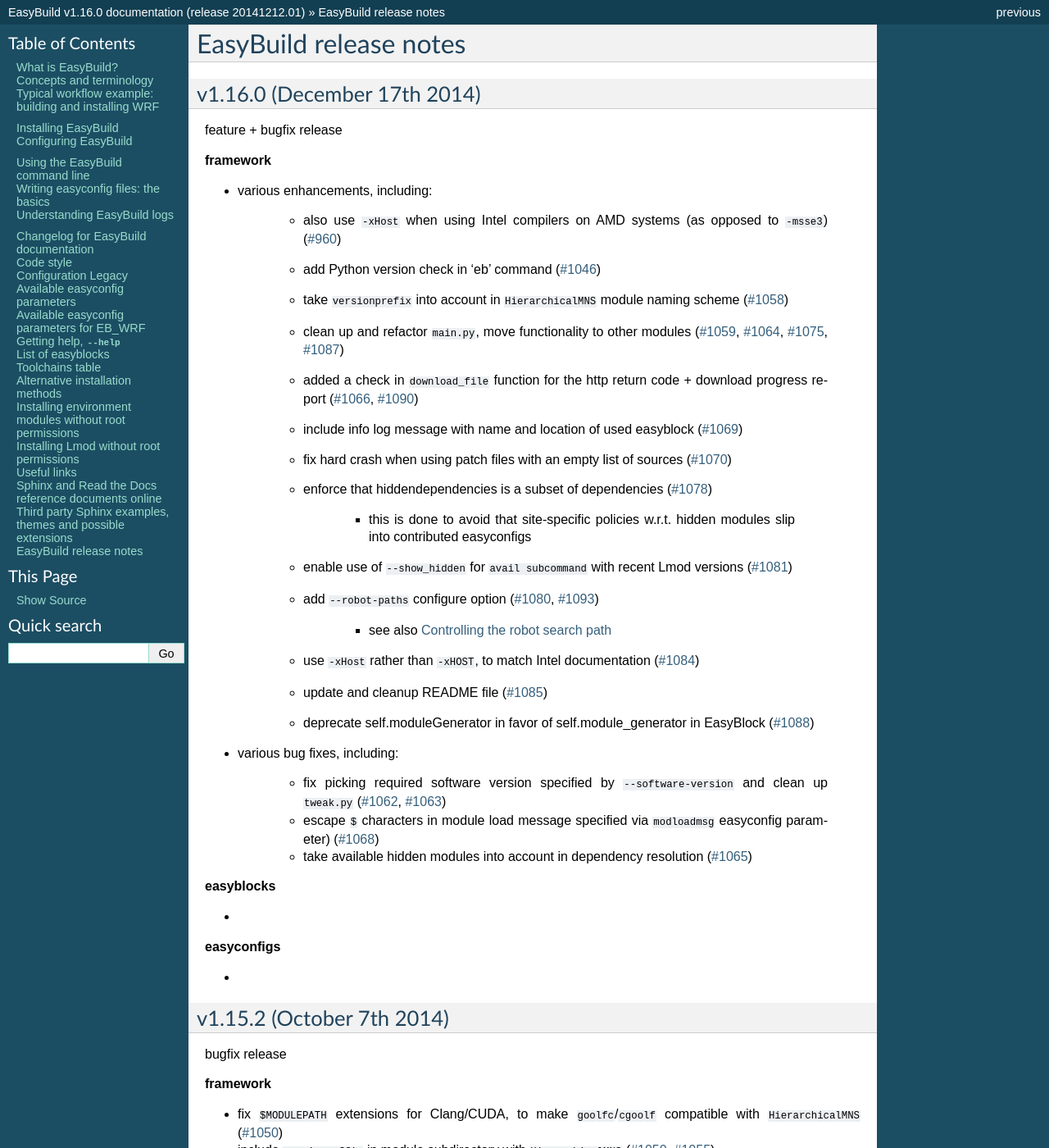
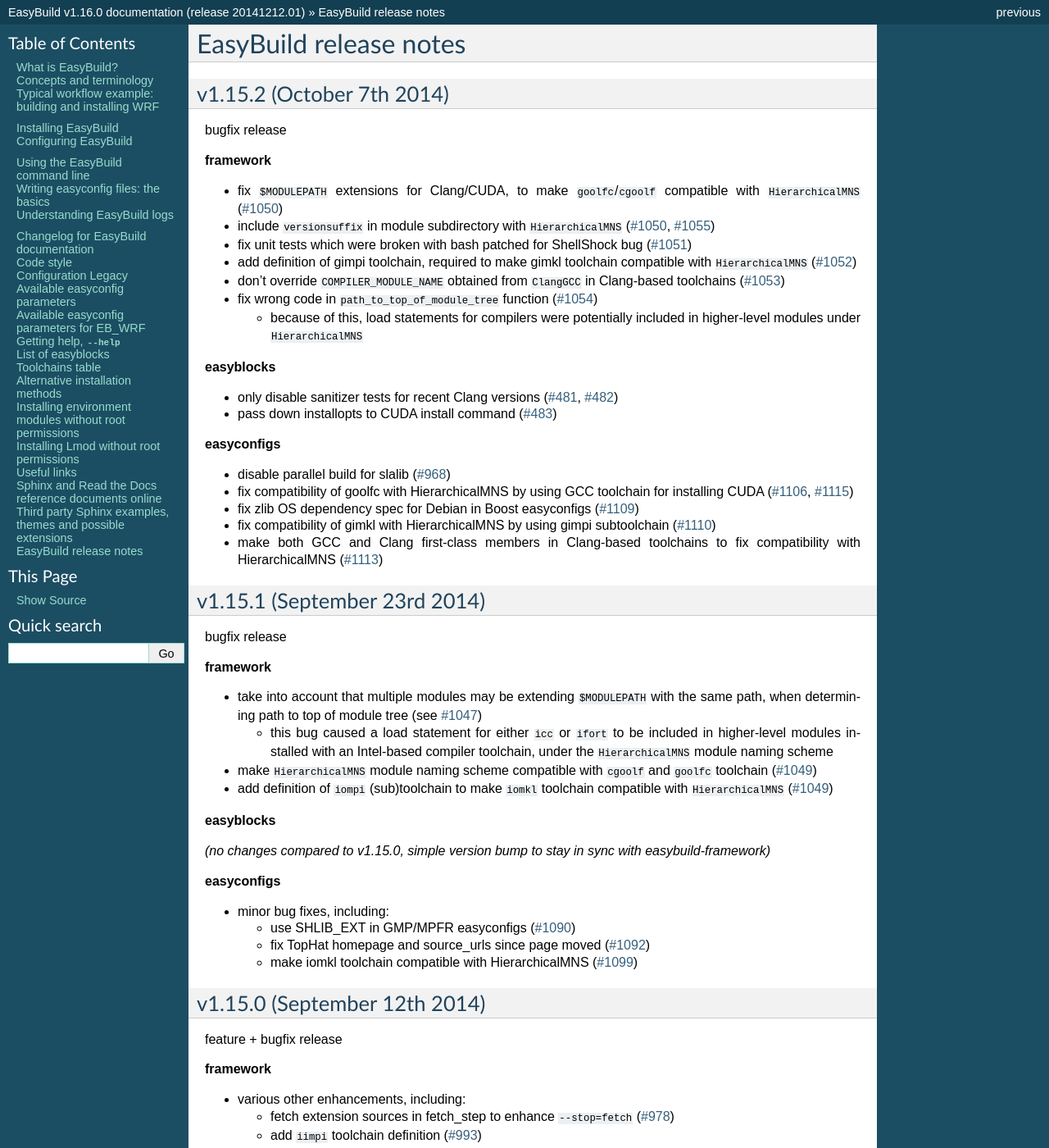
Before and after one commit to easybuilders/easybuild, a Sphinx documentation site: the page built from docs/Release_notes.rst, in a window 1280 px wide and 1400 px high. Shown: the whole window at 82% size. Built offline with Sphinx 7.4.7, drawn with Linux system fonts in a browser that asks for light colours.

Commit message:
undo preliminary update of release notes

```diff
--- a/docs/Release_notes.rst
+++ b/docs/Release_notes.rst
@@ -2,50 +2,6 @@
 
 EasyBuild release notes
 =======================
-
-v1.16.0 (December 17th 2014)
-----------------------------
-
-feature + bugfix release
-
-**framework**
-
-* various enhancements, including:
-
-    * also use ``-xHost`` when using Intel compilers on AMD systems (as opposed to ``-msse3``) (`#960 <https://github.com/hpcugent/easybuild-framework/pull/960>`_)
-    * add Python version check in 'eb' command (`#1046 <https://github.com/hpcugent/easybuild-framework/pull/1046>`_)
-    * take ``versionprefix`` into account in ``HierarchicalMNS`` module naming scheme (`#1058 <https://github.com/hpcugent/easybuild-framework/pull/1058>`_)
-    * clean up and refactor ``main.py``, move functionality to other modules (`#1059 <https://github.com/hpcugent/easybuild-framework/pull/1059>`_, `#1064 <https://github.com/hpcugent/easybuild-framework/pull/1064>`_, `#1075 <https://github.com/hpcugent/easybuild-framework/pull/1075>`_, `#1087 <https://github.com/hpcugent/easybuild-framework/pull/1087>`_)
-    * added a check in ``download_file`` function for the http return code + download progress report (`#1066 <https://github.com/hpcugent/easybuild-framework/pull/1066>`_, `#1090 <https://github.com/hpcugent/easybuild-framework/pull/1090>`_)
-    * include info log message with name and location of used easyblock (`#1069 <https://github.com/hpcugent/easybuild-framework/pull/1069>`_)
-    * fix hard crash when using patch files with an empty list of sources (`#1070 <https://github.com/hpcugent/easybuild-framework/pull/1070>`_)
-    *  enforce that hiddendependencies is a subset of dependencies (`#1078 <https://github.com/hpcugent/easybuild-framework/pull/1078>`_)
-
-        * this is done to avoid that site-specific policies w.r.t. hidden modules slip into contributed easyconfigs
-
-    * enable use of ``--show_hidden`` for ``avail subcommand`` with recent Lmod versions (`#1081 <https://github.com/hpcugent/easybuild-framework/pull/1081>`_)
-    * add ``--robot-paths`` configure option (`#1080 <https://github.com/hpcugent/easybuild-framework/pull/1080>`_, `#1093 <https://github.com/hpcugent/easybuild-framework/pull/1093>`_)
-
-        * see also `Controlling the robot search path <http://easybuild.readthedocs.org/en/develop/Using_the_EasyBuild_command_line.html#controlling-the-robot-search-path>`_
-
-    * use ``-xHost`` rather than ``-xHOST``, to match Intel documentation (`#1084 <https://github.com/hpcugent/easybuild-framework/pull/1084>`_)
-    * update and cleanup README file (`#1085 <https://github.com/hpcugent/easybuild-framework/pull/1085>`_)
-    * deprecate self.moduleGenerator in favor of self.module_generator in EasyBlock (`#1088 <https://github.com/hpcugent/easybuild-framework/pull/1088>`_)
-
-* various bug fixes, including:
-
-    * fix picking required software version specified by ``--software-version`` and clean up ``tweak.py`` (`#1062 <https://github.com/hpcugent/easybuild-framework/pull/1062>`_, `#1063 <https://github.com/hpcugent/easybuild-framework/pull/1063>`_)
-    * escape ``$`` characters in module load message specified via ``modloadmsg`` easyconfig parameter) (`#1068 <https://github.com/hpcugent/easybuild-framework/pull/1068>`_)
-    * take available hidden modules into account in dependency resolution (`#1065 <https://github.com/hpcugent/easybuild-framework/pull/1065>`_)
-
-**easyblocks**
-
-*
-
-**easyconfigs**
-
-*
-
 
 v1.15.2 (October 7th 2014)
 --------------------------
```
